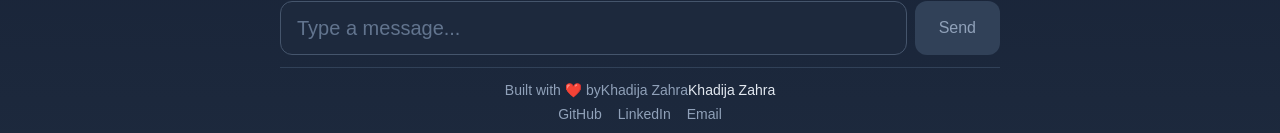
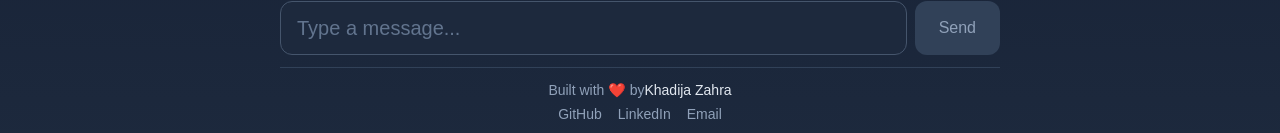
Before and after one commit to Khadija-Zahra335/AI-ChatBot, a Next.js app: page / in a window 1280 px wide. Shown: the part 664-797 px from the top of the page. Built offline with nearby package versions, Linux system fonts and the light colour scheme.

Commit message:
Fixed footer in page.tsx

```diff
--- a/app/page.tsx
+++ b/app/page.tsx
@@ -161,7 +161,7 @@ const userMessage: Message = {
         {/* Footer */}
         <footer className="py-3 border-t border-slate-700 text-center text-xs sm:text-sm text-slate-400">
           <p>
-            Built with ❤️ by{"Khadija Zahra"}
+            Built with ❤️ by{""}
             <span className="text-slate-200 font-medium">
               <a
                 href="https://khadijazahra-portfolio.vercel.app/"
```
